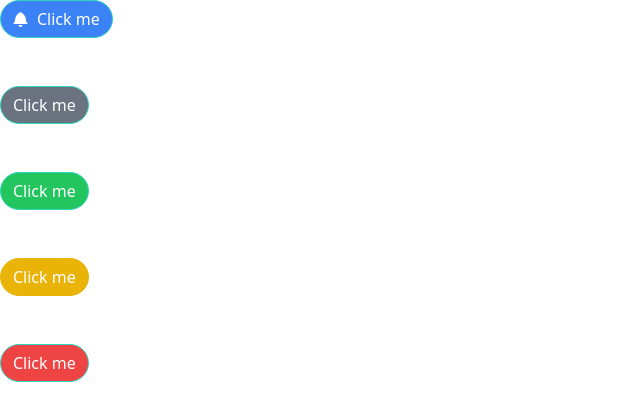
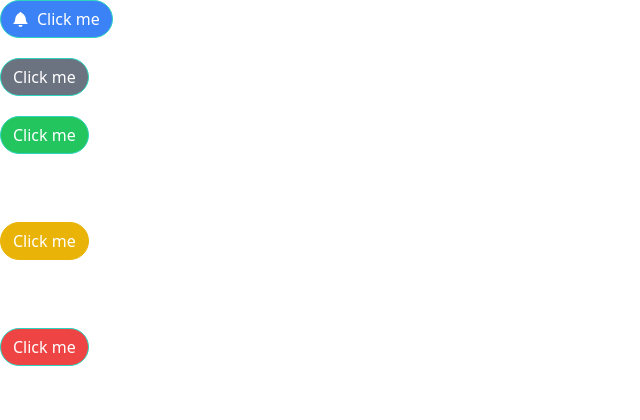
Before and after one commit to bishalkunwar/HandsOnReact, a React (Create React App) app in the folder practicepro/: page / in a window 1280 px wide. Shown: the top 420 px of the page, without its empty margins (0-640 px from the left). Built offline with nearby package versions, Linux system fonts and the light colour scheme.

Commit message:
created a reusable button with tailwind styling

```diff
--- a/practicepro/src/Components/CustomNavigationAndRouting/Button.js
+++ b/practicepro/src/Components/CustomNavigationAndRouting/Button.js
@@ -3,7 +3,7 @@ import className from 'classnames';
 
 export default function Button({children, primary, secondary, success, warning, danger, outline, rounded, ...rest }){
 
-    const classes = className(' flex items-center px-3 py-1.5 border', {
+    const classes = className( ' flex items-center px-3 py-1.5 border mb-5', {
         'border-blue-500 bg-blue-500 text-white':primary,
         'border-gray-500 bg-gray-500 text-white':secondary,
         'border-green-500 bg-green-500 text-white': success,
--- a/practicepro/src/Components/CustomNavigationAndRouting/Home.js
+++ b/practicepro/src/Components/CustomNavigationAndRouting/Home.js
@@ -6,13 +6,10 @@ export default function Home(){
         alert("button clicked,")
     }
 
-    const handleMouse = ()=>{
-        alert("hi");
-    };
     return(
         <div>
-            <Button primary rounded outline onClick={handleClick}><GoBell/> Click me</Button><br/><br/>
-            <Button secondary rounded outline>Click me</Button><br/><br/>
+            <Button primary rounded outline onClick={handleClick} ><GoBell/> Click me</Button>
+            <Button secondary rounded outline>Click me</Button>
             <Button success rounded outline>Click me</Button><br/><br/>
             <Button warning rounded outline>Click me</Button><br/><br/>
             <Button danger rounded outline>Click me</Button><br/><br/>
```
Also changed, not shown: practicepro/src/index.css (line endings or trailing spaces).
